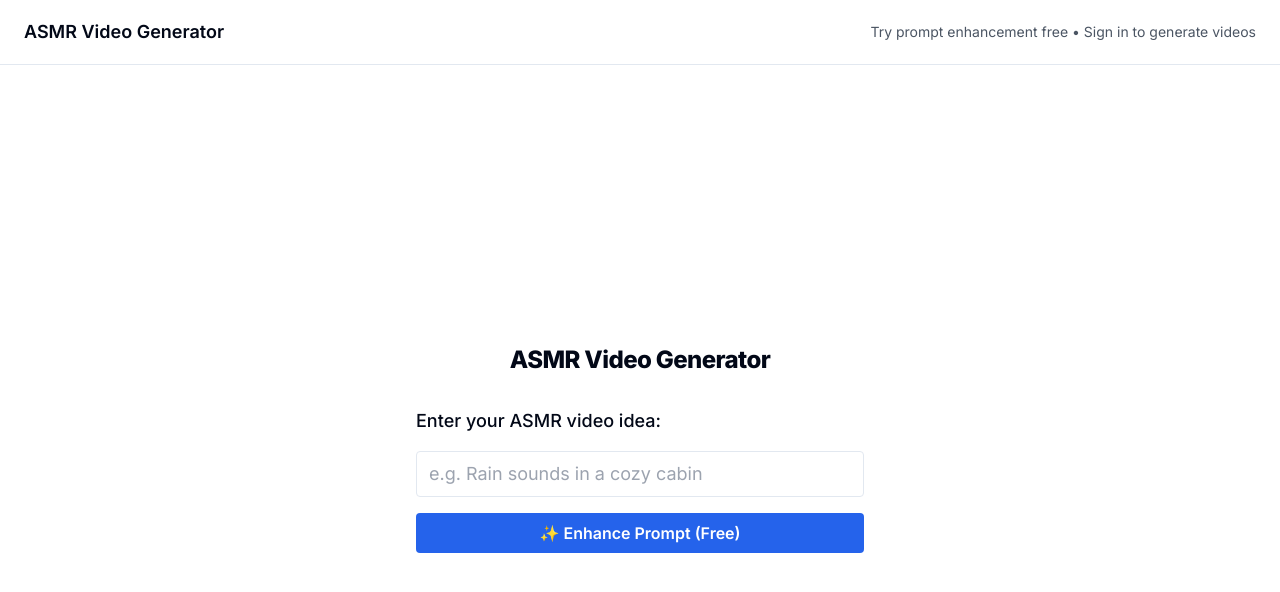
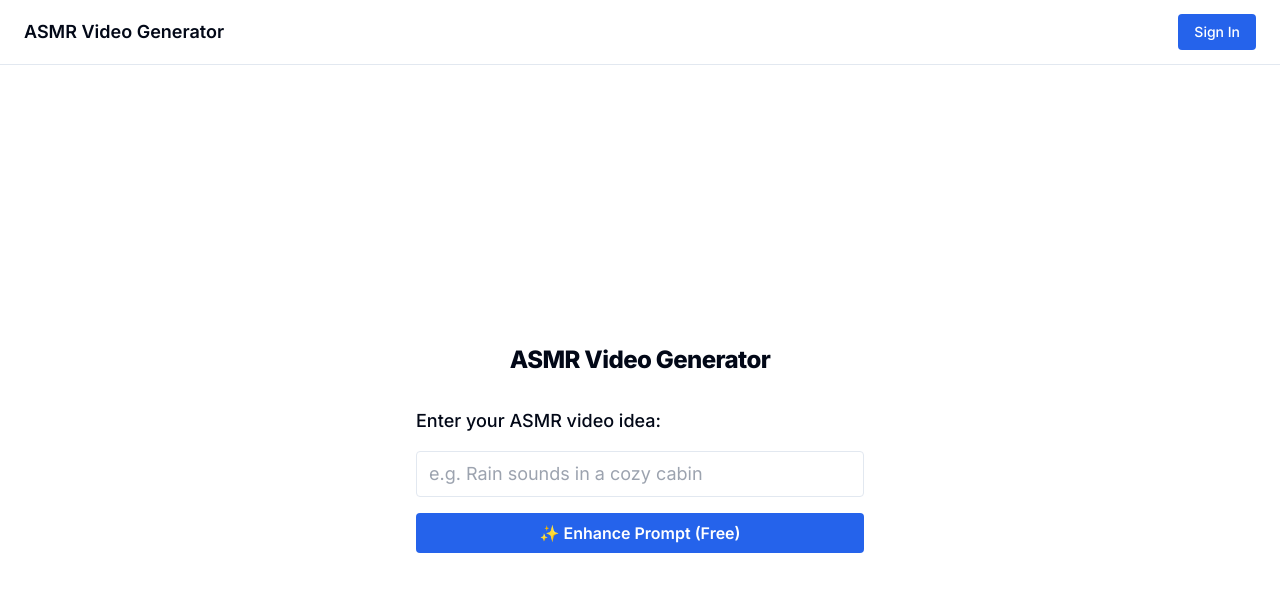
Before and after one commit to maggie-wiedner/ASMR-videos, a Next.js app: page / in a window 1280 px wide. Shown: the top 592 px of the page. Built offline with nearby package versions, Linux system fonts and the light colour scheme; no server answers.

Commit message:
Add sign in button with modal in navigation

```diff
--- a/components/organisms/TopNav.tsx
+++ b/components/organisms/TopNav.tsx
@@ -1,11 +1,13 @@
 'use client';
 
-import React from 'react';
+import React, { useState } from 'react';
 import Link from 'next/link';
 import { useAuth } from '../../lib/auth-context';
+import AuthForm from '../auth/AuthForm';
 
 export default function TopNav() {
   const { user, loading, signOut } = useAuth();
+  const [showAuthModal, setShowAuthModal] = useState(false);
 
   if (loading) {
     return (
@@ -47,9 +49,32 @@ export default function TopNav() {
                 </button>
               </>
             ) : (
-              <span className="text-sm text-gray-600">
-                Try prompt enhancement free • Sign in to generate videos
-              </span>
+              <>
+                <button
+                  onClick={() => setShowAuthModal(true)}
+                  className="bg-blue-600 hover:bg-blue-700 text-white px-4 py-2 rounded text-sm font-medium transition"
+                >
+                  Sign In
+                </button>
+
+                {/* Auth Modal */}
+                {showAuthModal && (
+                  <div className="fixed inset-0 bg-black bg-opacity-50 flex items-center justify-center z-50">
+                    <div className="bg-white rounded-lg p-6 max-w-md w-full mx-4">
+                      <div className="flex justify-between items-center mb-4">
+                        <h2 className="text-xl font-semibold">Sign In</h2>
+                        <button
+                          onClick={() => setShowAuthModal(false)}
+                          className="text-gray-400 hover:text-gray-600"
+                        >
+                          ✕
+                        </button>
+                      </div>
+                      <AuthForm onSuccess={() => setShowAuthModal(false)} />
+                    </div>
+                  </div>
+                )}
+              </>
             )}
           </div>
         </div>
```
